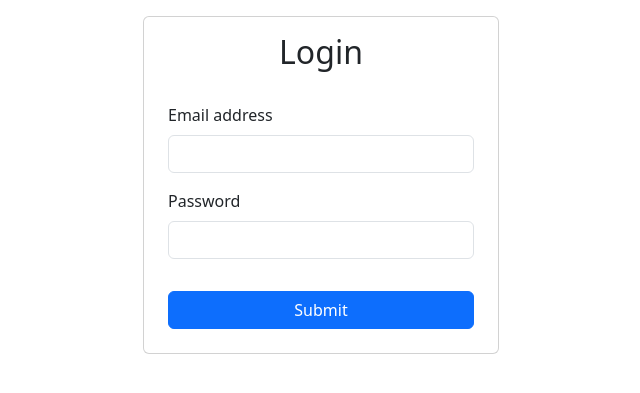
After one commit to jdavidIP/Simple-Rentals, a Django app: page /login/ in a window 1280 px wide. The commit adds this page. Shown: the top 393 px of the page, without its empty margins (319-959 px from the left). Run offline with Django 5.2, Linux system fonts and the light colour scheme.

Commit message:
Added log in/log out functionality and moved the registration to the auth folder + created partial views for auth

```diff
--- a/simpleRentals/marketplace/forms.py
+++ b/simpleRentals/marketplace/forms.py
@@ -2,7 +2,7 @@ from django import forms
 from .models import MarketplaceUser
 
 class UserRegistrationForm(forms.ModelForm):
-    password = forms.CharField(widget=forms.PasswordInput)
+    forms.CharField(widget=forms.PasswordInput())
 
     class Meta:
         model = MarketplaceUser
@@ -24,6 +24,6 @@ class UserRegistrationForm(forms.ModelForm):
         user = super().save(commit=False)
         user.username = user.email
         if commit:
-            user.set_password(self.cleaned_data['password'])
+            user.set_password(self.cleaned_data.get('password'))
             user.save()
         return user
--- /dev/null
+++ b/simpleRentals/marketplace/templates/authentication/auth_forms_wrapper.html
@@ -0,0 +1,22 @@
+<!DOCTYPE html>
+<html lang="en">
+
+<head>
+    <meta charset="UTF-8">
+    <meta name="viewport" content="width=device-width, initial-scale=1.0">
+    <title>{% block title %}Auth Template{% endblock %}</title>
+
+    <link href="https://cdn.jsdelivr.net/npm/bootstrap@5.3.0-alpha1/dist/css/bootstrap.min.css" rel="stylesheet">
+</head>
+
+<body>
+    <div class="container mt-3">
+        <div class="row">
+            <div class="col-md-4 offset-md-4">
+                <div class="card">
+                    {% block content %}{% endblock %}
+                </div>
+            </div>
+        </div>
+    </div>
+</body>
--- /dev/null
+++ b/simpleRentals/marketplace/templates/authentication/login.html
@@ -0,0 +1,21 @@
+{% extends 'authentication/auth_forms_wrapper.html' %}
+
+{% block title %}Log In{% endblock %}
+
+{% block content %}
+<h2 class="text-center mt-3">Login</h2>
+<form class="m-4" method="post" action = "{% url 'login' %}" enctype="multipart/form-data">
+    {% csrf_token %}
+    <div class="mb-3">
+        <label for="email" class="form-label">Email address</label>
+        <input type="email" class="form-control" id="email" name="email">
+    </div>
+    <div class="mb-3">
+        <label for="password" class="form-label">Password</label>
+        <input type="password" class="form-control" id="password" name="password">
+    </div>
+    <div class="text-center">
+        <button type="submit" class="btn btn-primary mt-3 w-100">Submit</span></button>
+    </div>
+</form>
+{% endblock %}
--- a/simpleRentals/marketplace/templates/profile/profile_home.html
+++ b/simpleRentals/marketplace/templates/profile/profile_home.html
@@ -56,6 +56,7 @@
                         <li><strong>Phone Number:</strong> {{ user.phone_number }}</li>
                     </ul>
                     <a href="#" class="btn btn-primary">Edit Profile</a>
+                    <a href="{% url 'logout' %}" class="btn btn-danger">Log Out</a>
                 </div>
             </div>
         </div>
--- a/simpleRentals/marketplace/views.py
+++ b/simpleRentals/marketplace/views.py
@@ -1,9 +1,13 @@
 from django.shortcuts import render, redirect
 from django.contrib import messages
-from django.contrib.auth import login
+from django.contrib.auth import authenticate, login, logout
+from django.contrib.auth.decorators import *
 
-from .forms import UserRegistrationForm
+from .forms import *
 
+# USER AUTHENTICTION SECTION - START
+
+# Registration handling - returns a registration form on GET, processes the form on POST
 def register(request):
     if request.method == 'POST':
         form = UserRegistrationForm(request.POST, request.FILES)  # Handle file uploads for profile picture
@@ -15,7 +19,36 @@ def register(request):
     else:
         form = UserRegistrationForm()
 
-    return render(request, 'registration/register.html', {'form': form})
+    return render(request, 'authentication/register.html', {'form': form})
 
+# Logout handling - triggered on "logout" button click and redirects to login page
+def logout_view(request):
+    logout(request)
+    messages.success(request, 'You have logged out successfully.')
+    return redirect('login')
+
+# Login handling - returns a login form on GET, processes the form on POST
+def login_view(request):
+    if request.method == 'POST':
+        email = request.POST['email']
+        password = request.POST['password']
+        user = authenticate(request, username=email, password=password)
+
+        if user is not None:
+            login(request, user)
+            messages.success(request, 'Login successful!')
+            return redirect('profile')
+        else:
+            messages.error(request, 'Log In Failed. Please Try Again.')
+    else:
+        return render(request, 'authentication/login.html')
+
+# USER AUTHENTICTION SECTION - END
+
+# PROFILE SECTION - START
+
+@login_required(login_url="login")
 def profile(request):
     return render(request, 'profile/profile_home.html', {'user': request.user})
+
+# PROFILE SECTION - END
--- a/simpleRentals/simpleRentals/urls.py
+++ b/simpleRentals/simpleRentals/urls.py
@@ -23,4 +23,6 @@ urlpatterns = [
     path("admin/", admin.site.urls),
     path("register/", views.register, name="register"),
     path("profile/", views.profile, name="profile"),
+    path("logout/", views.logout_view, name="logout"),
+    path("login/", views.login_view, name="login"),
 ]
```
Also changed, not shown: simpleRentals/marketplace/templates/authentication/register.html (added, +29 -0 lines), simpleRentals/marketplace/templates/registration/register.html (deleted, +0 -45 lines), simpleRentals/marketplace/templates/base.html (added), simpleRentals/marketplace/templates/profile/edit_profile.html (added).
